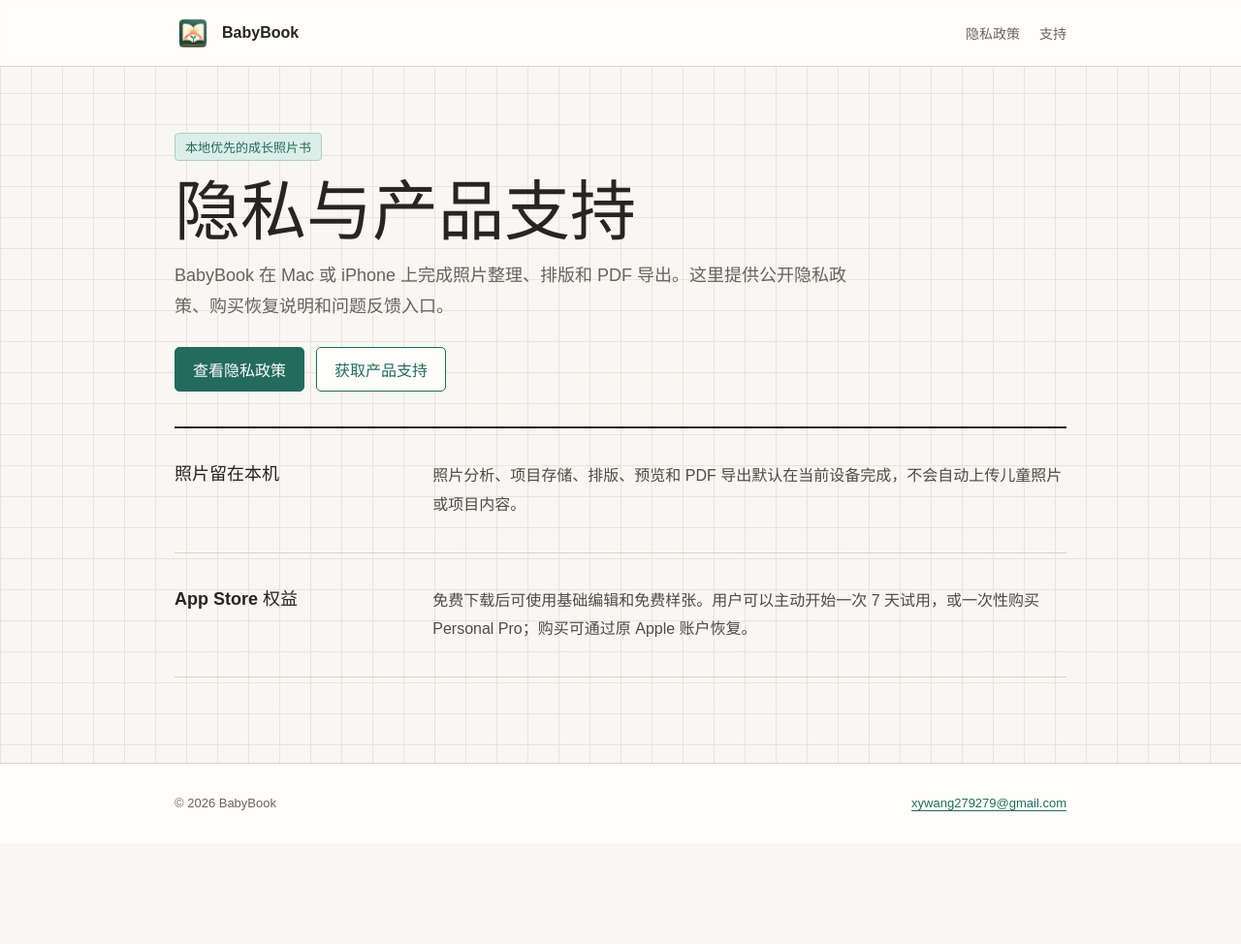
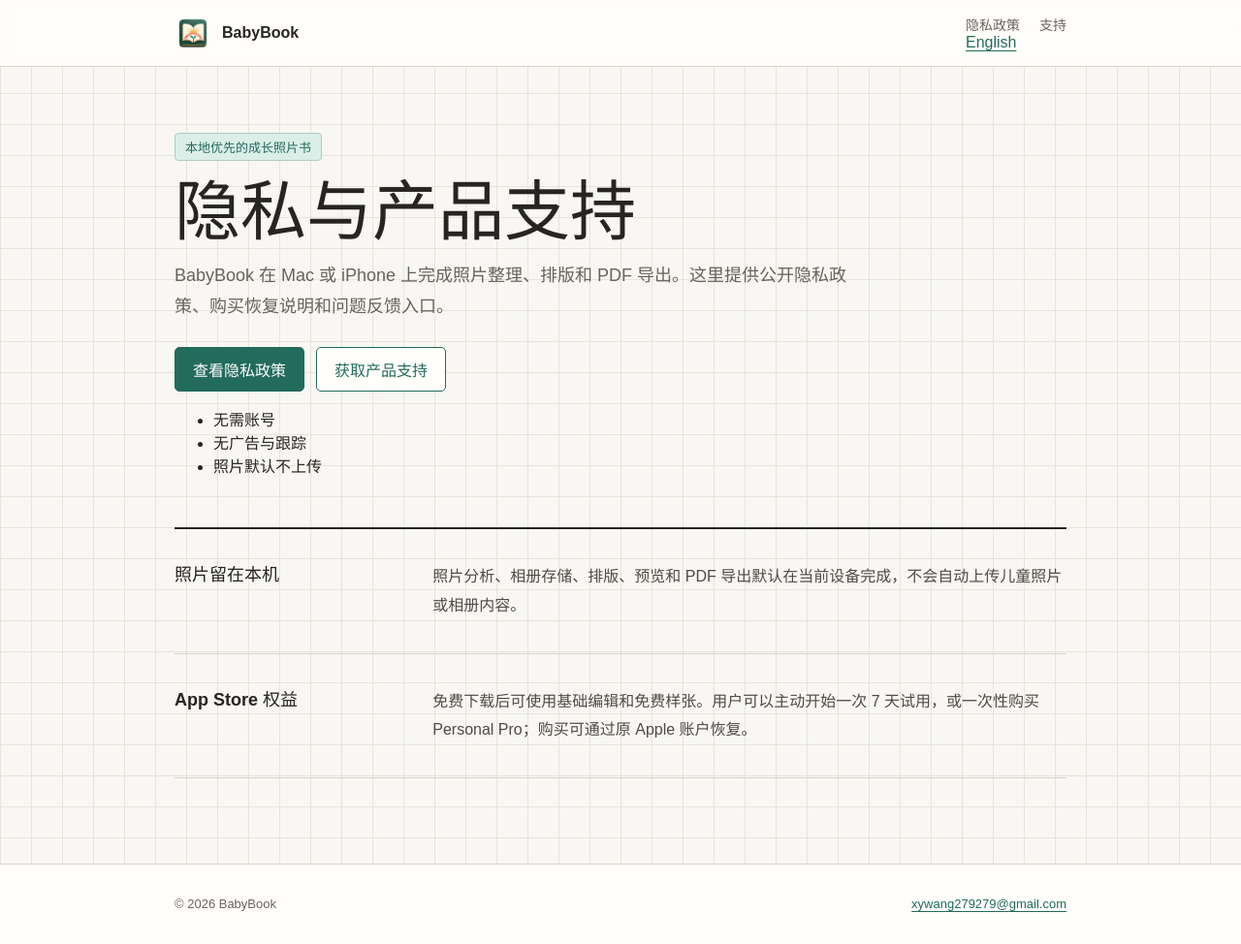
Before and after one commit to xywang279279-afk/babybook-privacy-support, a plain HTML site: page index.html in a window 1280 px wide. Shown: the whole page at 97% size. Before the commit the page ends 870 px from the top, so only its background shows below. Drawn offline with Linux system fonts and the light colour scheme.

Commit message:
Publish BabyBook bilingual legal and support pages

```diff
--- a/index.html
+++ b/index.html
@@ -15,10 +15,13 @@
           <img src="./babybook-icon-192.png" alt="" />
           <span>BabyBook</span>
         </a>
-        <nav class="site-nav" aria-label="法律与支持">
-          <a href="./privacy.html">隐私政策</a>
-          <a href="./support.html">支持</a>
-        </nav>
+        <div class="header-actions">
+          <nav class="site-nav" aria-label="法律与支持">
+            <a href="./privacy.html">隐私政策</a>
+            <a href="./support.html">支持</a>
+          </nav>
+          <a class="language-switch" href="./index-en.html" lang="en">English</a>
+        </div>
       </div>
     </header>
 
@@ -31,12 +34,17 @@
           <a class="button-link" href="./privacy.html">查看隐私政策</a>
           <a class="button-link secondary" href="./support.html">获取产品支持</a>
         </div>
+        <ul class="trust-strip" aria-label="产品特性">
+          <li>无需账号</li>
+          <li>无广告与跟踪</li>
+          <li>照片默认不上传</li>
+        </ul>
       </header>
 
       <section class="document-section">
         <h2>照片留在本机</h2>
         <div class="document-copy">
-          <p>照片分析、项目存储、排版、预览和 PDF 导出默认在当前设备完成，不会自动上传儿童照片或项目内容。</p>
+          <p>照片分析、相册存储、排版、预览和 PDF 导出默认在当前设备完成，不会自动上传儿童照片或相册内容。</p>
         </div>
       </section>
 
```
